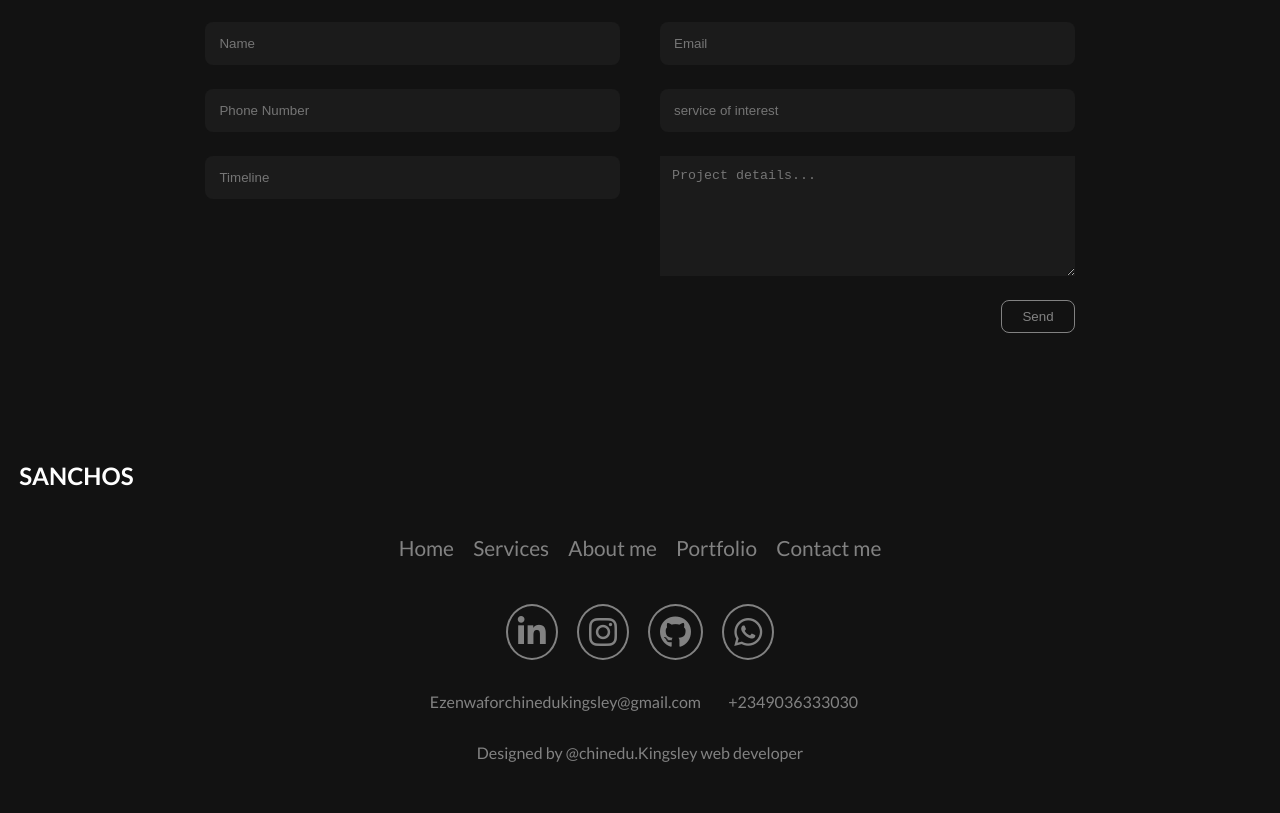
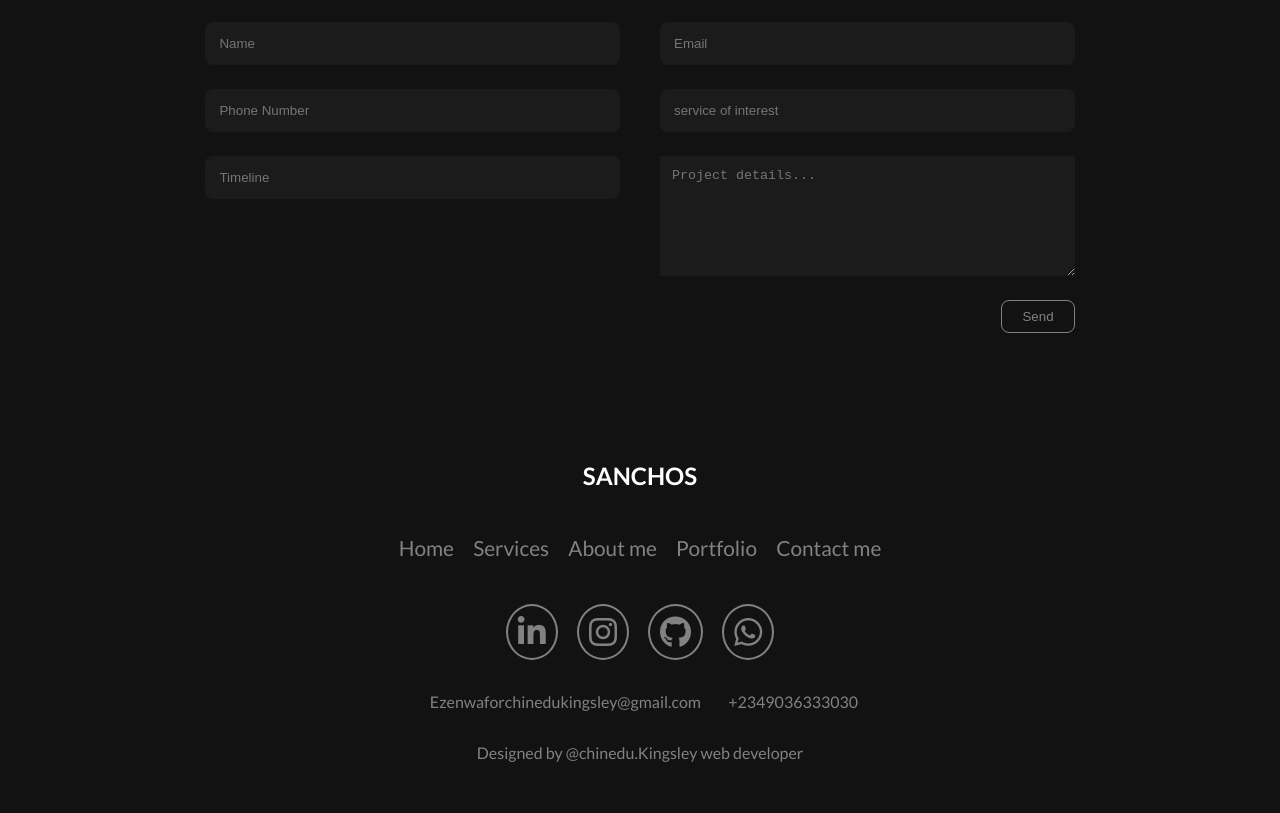
Before and after one commit to Kingsley6624/updated-portfolio, a plain HTML site: page index.html in a window 1280 px wide. Shown: the part 2975-3788 px from the top of the page. Drawn offline with Linux system fonts and the light colour scheme.

Commit message:
service and log update

```diff
--- a/index.html
+++ b/index.html
@@ -217,7 +217,7 @@
 
     </section>
     <section class="footer" id="footer">
-      <a href="#home" class="log">SANCHOS</a>
+      <a href="#home" class="foot-log">SANCHOS</a>
       <nav>
         <ul class="nav-list-footer">
           <li class="list-item"><a href="#home" class="nav-link">Home</a></li>
--- a/style.css
+++ b/style.css
@@ -198,7 +198,7 @@ nav {
 .socialLink:hover {
   animation: shake 0.5s ease-in-out;
   background: #FD6F00;
-    border: #FD6F00;
+  border: none;
 
 }
 .socialLink i{
@@ -207,7 +207,6 @@ nav {
 }
 .socialLink i:hover{
   color: #fff;
-
 }
 
 .btnCV {
@@ -438,7 +437,6 @@ nav {
 .cardImg {
   width: 100%;
   object-fit: cover;
-  /* height: auto; */
   border-radius: 8px 8px 0 0;
 }
 
@@ -524,6 +522,12 @@ textarea {
   align-items: center;
   gap: 2rem;
   padding: 3rem 0;
+}
+.foot-log{
+  text-decoration: none;
+  color: #fff;
+  font-weight: 700;
+  font-size: 1.5rem;
 }
 
 .nav-list-footer {
```
